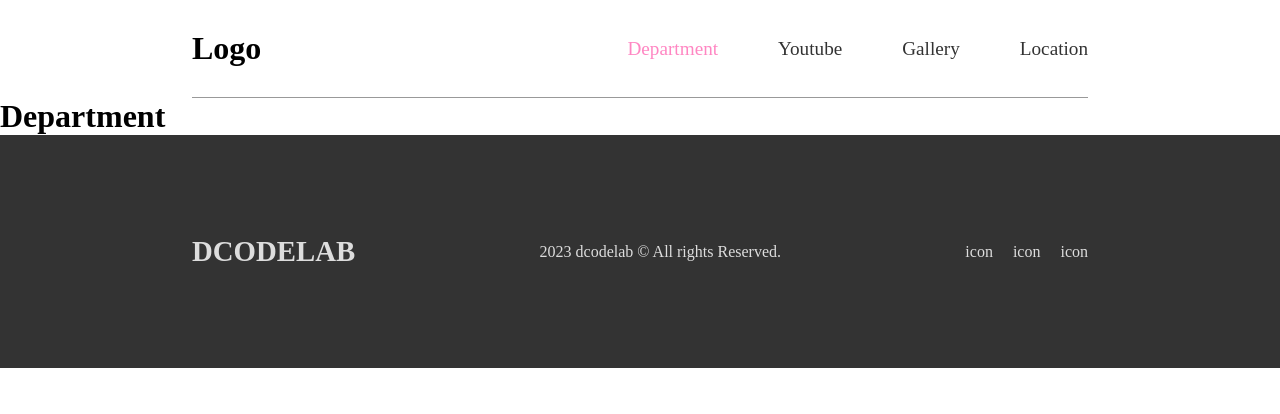
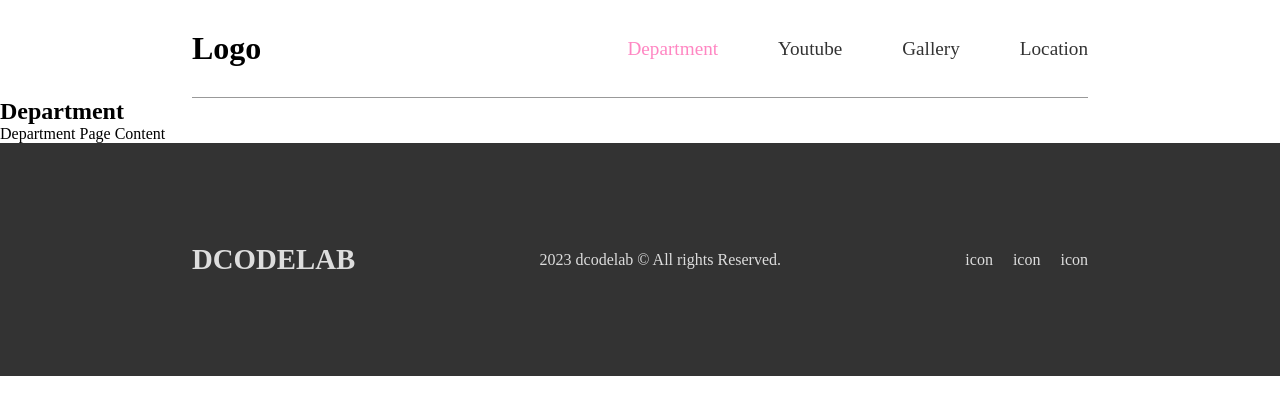
Before and after one commit to charsskim/route, a React (Create React App) app: page /department in a window 1280 px wide. Shown: the top 414 px of the page. Built offline with nearby package versions, Linux system fonts and the light colour scheme.

Commit message:
공통의 레이아웃 컴포넌트

```diff
--- /dev/null
+++ b/src/components/common/layout.jsx
@@ -0,0 +1,8 @@
+export default function Layout({ children, title }) {
+	return (
+		<main className={`layout ${title}`}>
+			<h2>{title}</h2>
+			{children}
+		</main>
+	);
+}
--- a/src/components/sub/Department.jsx
+++ b/src/components/sub/Department.jsx
@@ -1,7 +1,9 @@
+import Layout from '../common/layout';
+
 export default function Department() {
 	return (
-		<main className='layout department'>
-			<h1>Department</h1>
-		</main>
+		<Layout title={'Department'}>
+			<p>Department Page Content</p>
+		</Layout>
 	);
 }
--- a/src/components/sub/Gallery.jsx
+++ b/src/components/sub/Gallery.jsx
@@ -1,7 +1,9 @@
+import Layout from '../common/layout';
+
 export default function Gallery() {
 	return (
-		<main className=' layout gallery'>
-			<h1>Gallery</h1>
-		</main>
+		<Layout title={'gallery'}>
+			<p>Gallery Page Content</p>
+		</Layout>
 	);
 }
--- a/src/components/sub/Location.jsx
+++ b/src/components/sub/Location.jsx
@@ -1,7 +1,9 @@
+import Layout from '../common/layout';
+
 export default function Location() {
 	return (
-		<main className=' layout location'>
-			<h1>Location</h1>
-		</main>
+		<Layout title={'Layout'}>
+			<p>Location Page Contents</p>
+		</Layout>
 	);
 }
--- a/src/components/sub/Youtube.jsx
+++ b/src/components/sub/Youtube.jsx
@@ -1,7 +1,9 @@
+import Layout from '../common/layout';
+
 export default function Youtube() {
 	return (
-		<main className=' layout youtube'>
-			<h1>Youtube</h1>
-		</main>
+		<Layout title={'Youtube'}>
+			<p>Youtube Page Contents</p>
+		</Layout>
 	);
 }
```
Also changed, not shown: 1 other file (tests, documents, lock files or other folders).
